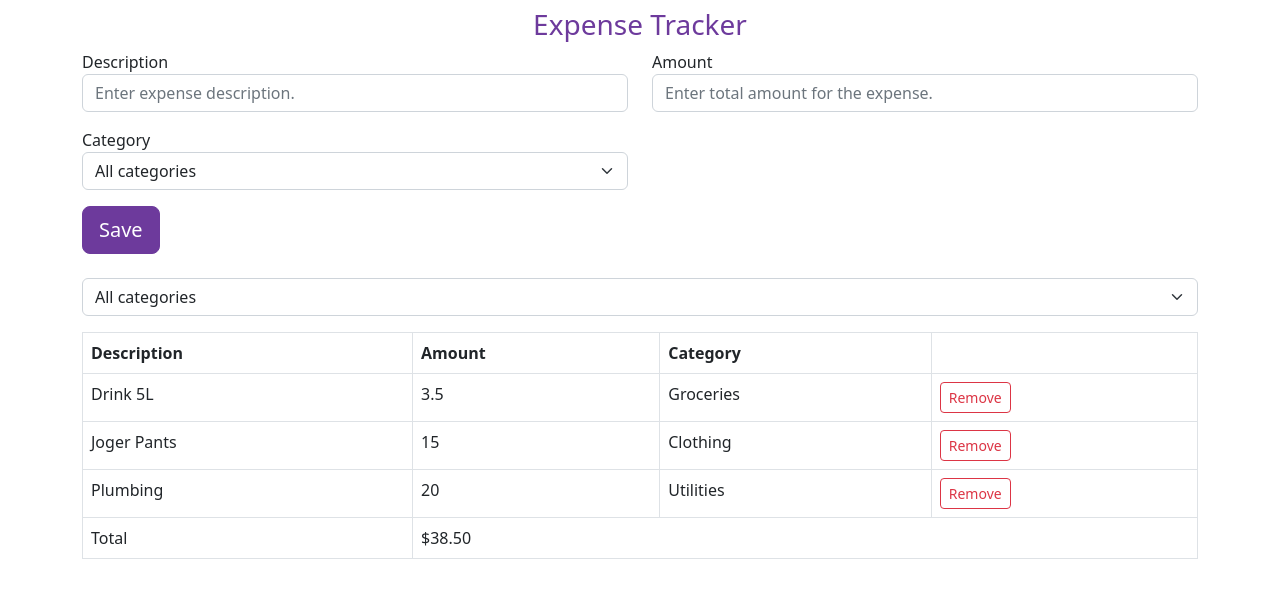
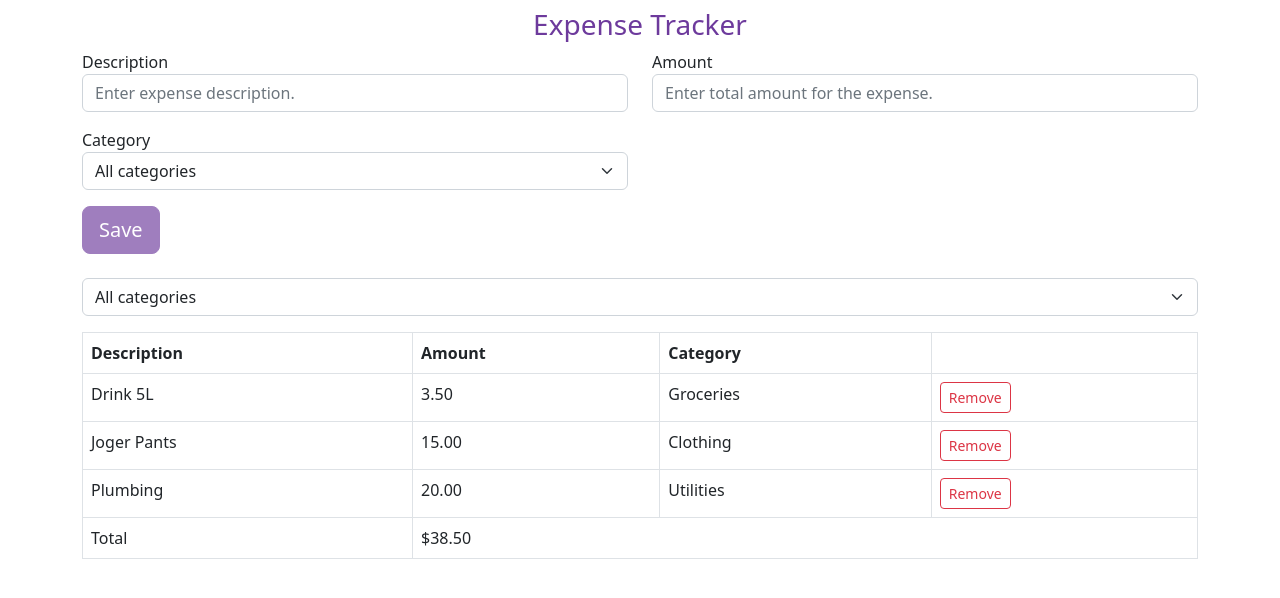
Before and after one commit to merzainc/expense-tracker, a React (Vite) app: page / in a window 1280 px wide. Shown: the top 598 px of the page. Built offline with nearby package versions, Linux system fonts and the light colour scheme; a web font is replaced by a local one.

Commit message:
Improve code readability.

```diff
--- a/src/App.tsx
+++ b/src/App.tsx
@@ -1,7 +1,8 @@
 import { useState } from 'react';
+import ExpenseFilter from './components/ExpenseFilter';
 import ExpenseForm from './components/ExpenseForm';
 import ExpenseList from './components/ExpenseList';
-import ExpenseFilter from './components/ExpenseFilter';
+import categories from './categories';
 
 /** initial state object */
 const initialExpenses = [
@@ -25,7 +26,11 @@ function App() {
   return (
     <div className='container'>
       <h3 className='text-center mt-2 text-secondary'>Expense Tracker</h3>
-      <ExpenseForm />
+      <ExpenseForm
+        onSubmit={(expense) =>
+          setExpenses([{ id: expenses.length + 1, ...expense }, ...expenses])
+        }
+      />
       <ExpenseFilter onSelectCategory={(category) => setCategory(category)} />
       <ExpenseList expenses={summary} onRemove={removeExpense} />
     </div>
--- a/src/components/ExpenseFilter.tsx
+++ b/src/components/ExpenseFilter.tsx
@@ -1,5 +1,4 @@
 import categories from '../categories';
-
 interface Props {
   onSelectCategory: (category: string) => void;
 }
--- a/src/components/ExpenseForm.tsx
+++ b/src/components/ExpenseForm.tsx
@@ -1,39 +1,84 @@
 import PropTypes from 'prop-types';
+import { useForm } from 'react-hook-form';
+import { z } from 'zod';
+import { zodResolver } from '@hookform/resolvers/zod';
 import categories from '../categories';
 
-const ExpenseForm = () => {
+const schema = z.object({
+  desc: z
+    .string()
+    .min(3, { message: 'Description should be at least 3 characters.' })
+    .max(50),
+  amount: z
+    .number({ invalid_type_error: 'Amount is required' })
+    .min(0.01, { message: 'Amount should be greater than zero.' })
+    .max(100_000),
+  category: z.enum(categories, {
+    errorMap: () => ({ message: 'Category is required' }),
+  }),
+});
+
+type FormData = z.infer<typeof schema>;
+
+interface Props {
+  onSubmit: (expense: FormData) => void;
+}
+
+const ExpenseForm = ({ onSubmit }: Props) => {
+  const {
+    register,
+    handleSubmit,
+    formState: { errors, isValid },
+  } = useForm<FormData>({ resolver: zodResolver(schema) });
   return (
-    <form>
+    <form onSubmit={handleSubmit((expense) => onSubmit(expense))}>
       <div className='row'>
         <div className='col-md-6 mb-3'>
           <label htmlFor='desc'>Description</label>
           <input
+            {...register('desc')}
             className='form-control'
             type='text'
             id='desc'
             placeholder='Enter expense description.'
           />
+          {errors.desc && <p className='text-danger'>{errors.desc.message}</p>}
         </div>
         <div className='col-md-6 mb-3'>
           <label htmlFor='amount'>Amount</label>
           <input
+            {...register('amount', { valueAsNumber: true })}
             className='form-control'
             type='number'
             id='amount'
             placeholder='Enter total amount for the expense.'
           />
+          {errors.amount && (
+            <p className='text-danger'>{errors.amount.message}</p>
+          )}
         </div>
         <div className='col-md-6'>
           <label htmlFor='category'>Category</label>
-          <select id='category' className='form-select mb-3'>
+          <select
+            {...register('category')}
+            id='category'
+            className='form-select mb-3'
+          >
             <option value=''>All categories</option>
             {categories.map((category) => (
               <option key={category}>{category}</option>
             ))}
           </select>
+          {errors.category && (
+            <p className='text-danger'>{errors.category.message}</p>
+          )}
         </div>
       </div>
-      <button className='btn btn-secondary btn-lg mb-3 ' type='submit'>
+      <button
+        disabled={!isValid}
+        className='btn btn-secondary btn-lg mb-3 '
+        type='submit'
+      >
         Save
       </button>
     </form>
--- a/src/components/ExpenseList.tsx
+++ b/src/components/ExpenseList.tsx
@@ -32,7 +32,7 @@ const ExpenseList = ({ expenses, onRemove }: Props) => {
         {expenses.map((expense) => (
           <tr key={expense.id}>
             <td>{expense.desc}</td>
-            <td>{expense.amount}</td>
+            <td>{expense.amount.toFixed(2)}</td>
             <td>{expense.category}</td>
             <td>
               <button
```
